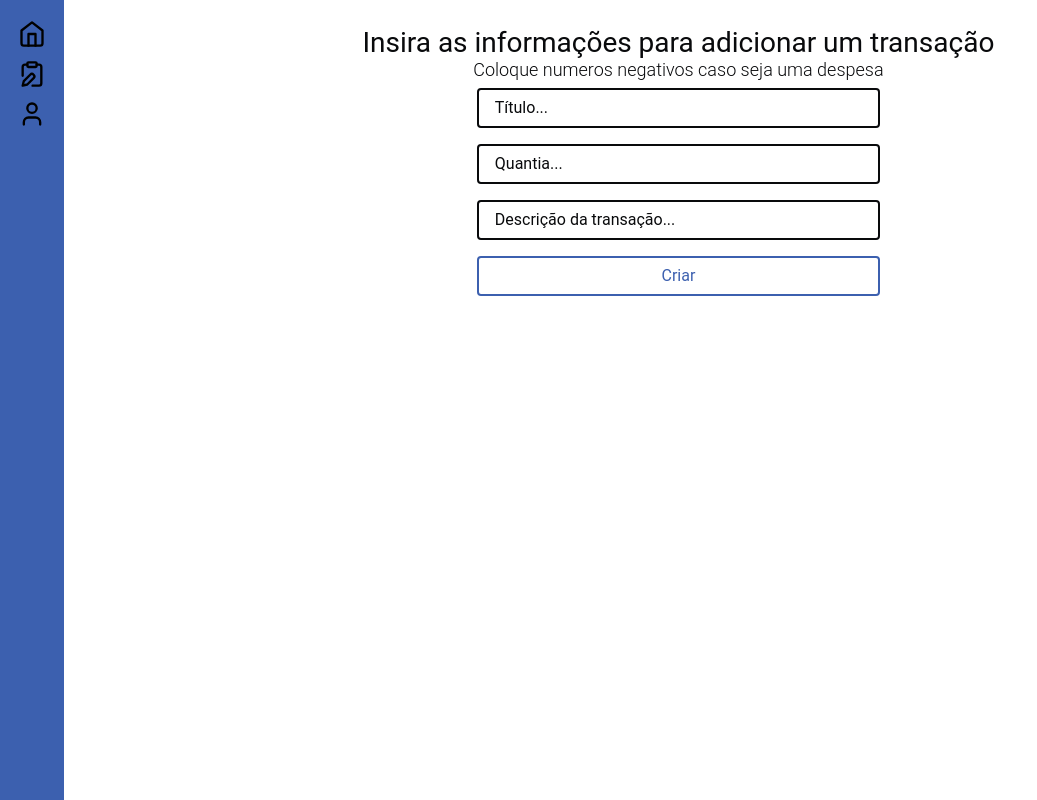
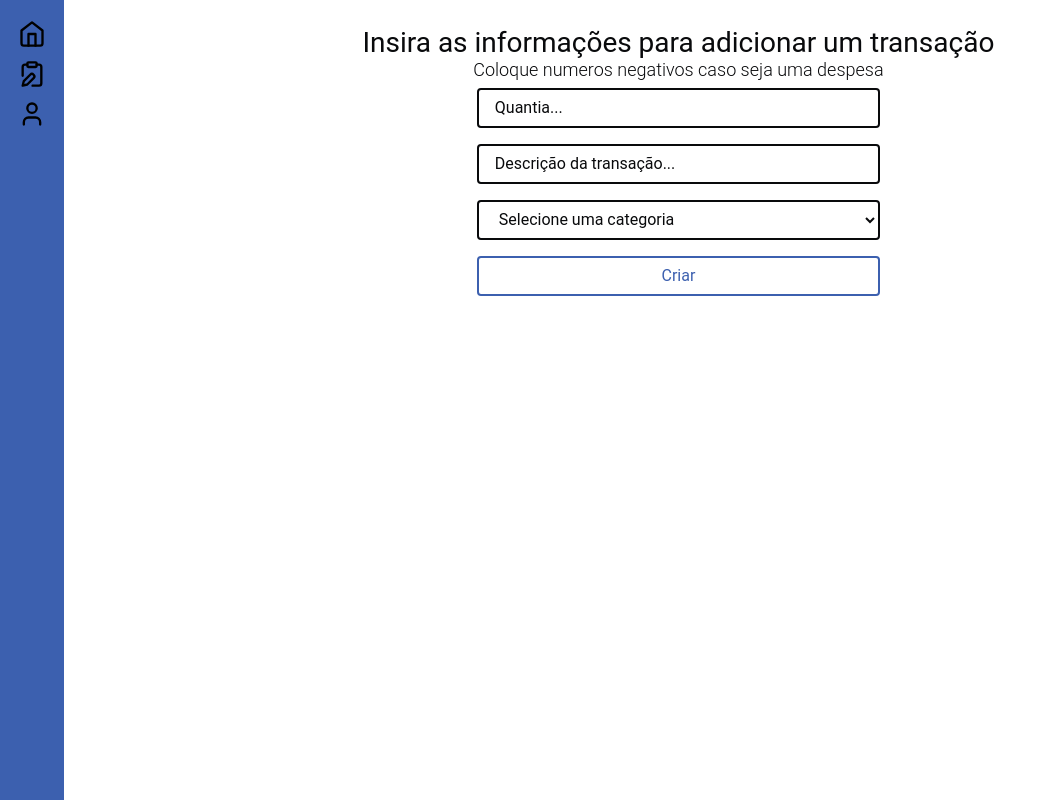
Before and after one commit to GabrielVDantas/Mind_Frontend, a Next.js app: page /newTransaction in a window 1280 px wide. Shown: the whole page, without its empty margins (0-1037 px from the left). Built offline with nearby package versions, Linux system fonts and the light colour scheme.

Commit message:
Add: Categorias de Transação

```diff
--- a/pages/newTransaction.tsx
+++ b/pages/newTransaction.tsx
@@ -7,12 +7,6 @@ import TransactionRequests from "../src/service/transactionService/transactionRe
 const NewProjectForm = () => {
   const router = useRouter();
   const inputs: InputData[] = [
-    {
-      name: "title",
-      type: "text",
-      placeholder: "Título...",
-      required: true,
-    },
     {
       name: "amount",
       type: "number",
@@ -43,6 +37,7 @@ const NewProjectForm = () => {
       inputs={inputs}
       buttonContent="Criar"
       submitForm={submitNewTransaction}
+      needCategory={true}
     />
   );
 };
--- a/src/components/Card/Card.tsx
+++ b/src/components/Card/Card.tsx
@@ -1,10 +1,8 @@
-import React, { useState } from "react";
+import React from "react";
 import H3 from "../Text/H3";
 import P from "../Text/P";
 import styles from "./Card.module.css";
 import Transaction from "../../interfaces/Transaction";
-import Button from "../Button/Button";
-import Modal from "../Modal";
 import UpdateTransaction from "../Modal/UpdateTransaction/UpdateTransaction";
 import DeleteTransaction from "../Modal/DeleteTransaction/DeleteTransaction";
 import Strong from "../Text/Strong";
@@ -16,7 +14,7 @@ interface CardProps {
 const Card: React.FC<CardProps> = ({ transaction }) => {
   return (
     <article className={styles.cardContainer} key={transaction.id}>
-      <Strong content={transaction.title}/>
+      <Strong content={`Categoria: ${transaction.category.name}`}/>
       <H3 content={`R$: ${transaction.amount}`} />
       <P content={`Motivo: ${transaction.description}`} />
       <div className={styles.cardButtons}>
--- a/src/components/Form/Form.tsx
+++ b/src/components/Form/Form.tsx
@@ -1,11 +1,13 @@
 import styles from "./Form.module.css";
-import { FormEvent, useState } from "react";
+import React, { FormEvent, useState } from "react";
 import H3 from "../Text/H3";
 import Button from "../Button/Button";
 import Anchor from "../Button/Anchor";
 import Input from "../Input";
 import P from "../Text/P";
 import FormProps from "../../interfaces/Form";
+import Select from "../Select/Select";
+import Categories from "../../interfaces/Category";
 
 const Form = <T extends Record<string, unknown>>({
   h3Content,
@@ -14,12 +16,17 @@ const Form = <T extends Record<string, unknown>>({
   buttonContent,
   authForm,
   submitForm,
+  needCategory,
 }: FormProps<T>) => {
   const [data, setData] = useState<T>(() => ({} as T));
+  const [selectedCategory, setSelectedCategory] = useState<string>("");
 
   const handleSubmitForm = async (e: FormEvent) => {
     e.preventDefault();
-    submitForm(data);
+    const formData = needCategory
+      ? { ...data, category: selectedCategory }
+      : data;
+    submitForm(formData);
   };
 
   const handleInputChange = (e: React.ChangeEvent<HTMLInputElement>) => {
@@ -34,13 +41,19 @@ const Form = <T extends Record<string, unknown>>({
     }
   };
 
-  const handleInputFileChange = async (e: React.ChangeEvent<HTMLInputElement>) => {
+  const handleInputFileChange = async (
+    e: React.ChangeEvent<HTMLInputElement>
+  ) => {
     const { name } = e.target;
     const file = e.target.files?.[0];
     setData({
       ...data,
-      [name]: file
-    })
+      [name]: file,
+    });
+  };
+
+  const handleCategoryChange = (value: string) => {
+    setSelectedCategory(value);
   };
 
   return (
@@ -60,6 +73,12 @@ const Form = <T extends Record<string, unknown>>({
           />
         </div>
       ))}
+      {needCategory && (
+        <Select
+          categories={Object.values(Categories)}
+          onChange={handleCategoryChange}
+        />
+      )}
       <Button content={buttonContent} />
       {authForm === "register" ? (
         <Anchor to="/login" content="Já tenho uma conta" />
--- /dev/null
+++ b/src/components/Select/Select.module.css
@@ -0,0 +1,20 @@
+.selectStyle {
+  background-color: transparent;
+  border-radius: var(--border-radius);
+  border: var(--input-border);
+  height: 40px;
+  color: var(--color-3);
+  font-size: 1em;
+  margin: 0.5rem;
+  padding-left: 1rem;
+  display: block;
+  transition: transform 0.3s ease;
+  width: 35%;
+}
+
+.selectStyle:focus {
+  border: var(--button-border);
+  outline: none;
+  color: var(--color-2);
+  transform: scale(1.1);
+}
--- /dev/null
+++ b/src/components/Select/Select.tsx
@@ -0,0 +1,22 @@
+import React from "react";
+import styles from "./Select.module.css"
+
+interface CategorySelectProps {
+  categories: string[];
+  onChange: (value: string) => void;
+}
+
+const Select: React.FC<CategorySelectProps> = ({ categories, onChange }) => {
+  return (
+    <select onChange={(e) => onChange(e.target.value)} className={styles.selectStyle}>
+      <option value="">Selecione uma categoria</option>
+      {categories.map((category) => (
+        <option key={category} value={category}>
+          {category}
+        </option>
+      ))}
+    </select>
+  );
+};
+
+export default Select;
--- /dev/null
+++ b/src/interfaces/Category.ts
@@ -0,0 +1,15 @@
+enum Categories {
+  SALARY = "Salário",
+  FREELANCE = "Freelance",
+  INVESTMENTS = "Investimentos",
+  OTHER_INCOME = "Outros",
+
+  FOOD = "Alimentação",
+  TRANSPORT = "Transporte",
+  HOUSING = "Moradia",
+  ENTERTAINMENT = "Lazer",
+  HEALTH = "Saúde",
+  EDUCATION = "Educação",
+}
+
+export default Categories;
--- a/src/interfaces/Form.ts
+++ b/src/interfaces/Form.ts
@@ -3,8 +3,9 @@ interface FormProps<T> {
   pContent: string;
   inputs: any[];
   buttonContent: string;
+  submitForm: (data: T) => void;
   authForm?: string;
-  submitForm: (data: T) => void;
+  needCategory?: boolean;
 }
 
 export default FormProps;
--- a/src/service/transactionService/transactionRequests.ts
+++ b/src/service/transactionService/transactionRequests.ts
@@ -14,7 +14,7 @@ class TransactionRequests {
 
   static async newTransactionRequest(data: Record<string, unknown>) {
     try {
-      const keys = ["title", "amount", "description"];
+      const keys = ["amount", "description", "category"];
       const formData = await RequestService.generateFormData(false, keys, data);
       const header = await RequestService.generateRequestHeader(false);
       return await BaseRequests.basePostRequest(
@@ -32,7 +32,7 @@ class TransactionRequests {
     transactionId: number
   ) {
     try {
-      const keys = ["title", "amount", "description"];
+      const keys = ["amount", "description", "category"];
       const formData = await RequestService.generateFormData(false, keys, data);
       const header = await RequestService.generateRequestHeader(false);
       return await BaseRequests.basePutRequest(
```
Also changed, not shown: src/components/Modal/UpdateTransaction/UpdateTransaction.tsx (+1 -6 lines), src/interfaces/Transaction.ts (+6 -1 lines).
